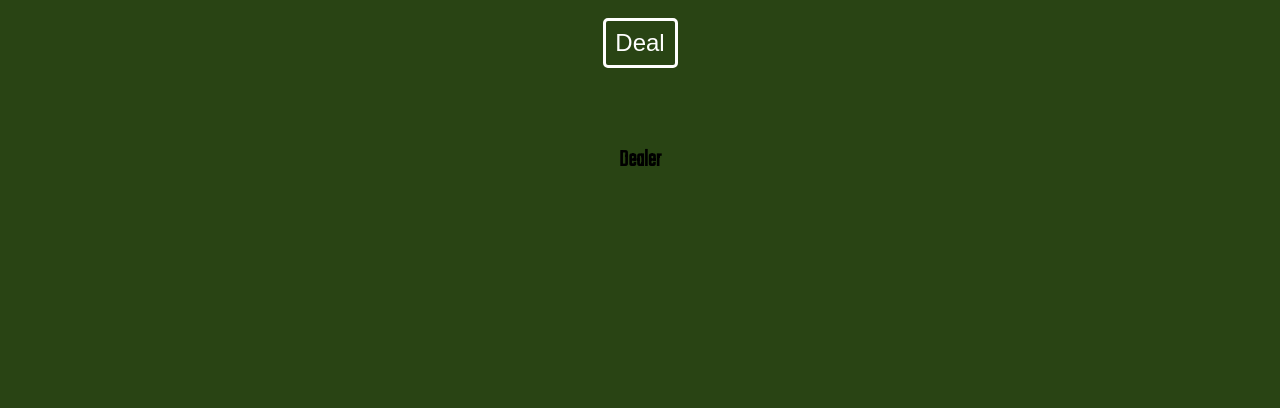
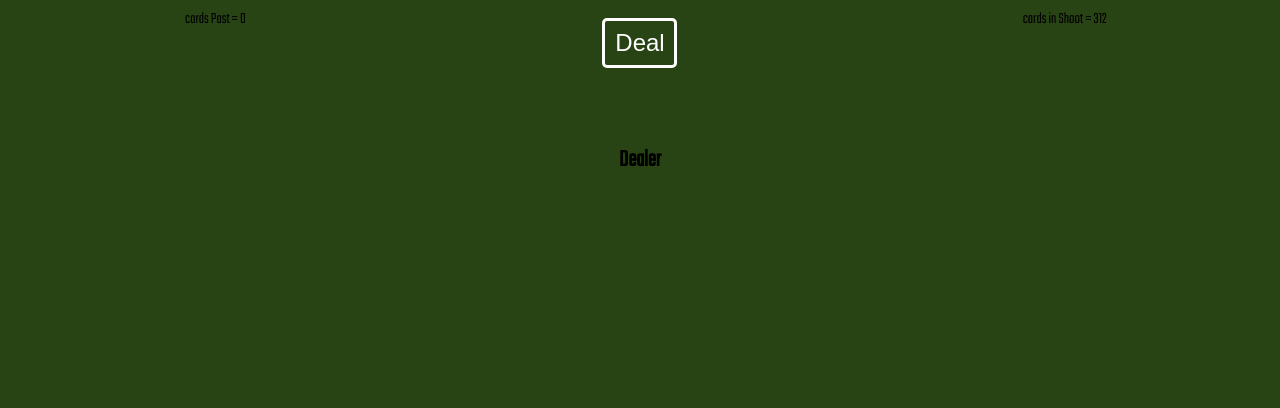
Before and after one commit to ElijahAdams/truecount21, an Angular app: page / in a window 1280 px wide. Shown: the top 408 px of the page. Built offline with nearby package versions, Linux system fonts and the light colour scheme.

Commit message:
adding another grid for dealerinfo. cards past and card left

```diff
--- a/src/app/app.component.html
+++ b/src/app/app.component.html
@@ -1,9 +1,11 @@
 <!--The content below is only a placeholder and can be replaced.-->
 <div class="grid-container">
-  <div>
-    <div *ngIf="!hasStarted">
-      <button class="dealButton" (click)="startRound()">Deal</button>
-    </div>
+  <div class="dealInfo">
+    <span>cards Past = {{312 - sixDeckCardArray.length}}</span>
+    <span>
+      <button *ngIf="!hasStarted" class="dealButton" (click)="startRound()">Deal</button>
+    </span>
+    <span>cards in Shoot = {{sixDeckCardArray.length}}</span>
   </div>
 
   <div class="dealer">
--- a/src/app/app.component.scss
+++ b/src/app/app.component.scss
@@ -4,6 +4,12 @@
   grid-gap: 25px;
   text-align: center;
   height: 100%;
+}
+.dealInfo {
+  display: grid;
+  grid-template-columns: repeat(auto-fit, minmax(300px, 1fr));
+  grid-gap: 10px;
+  height: 350px;
 }
 .players {
   display: grid;
```
